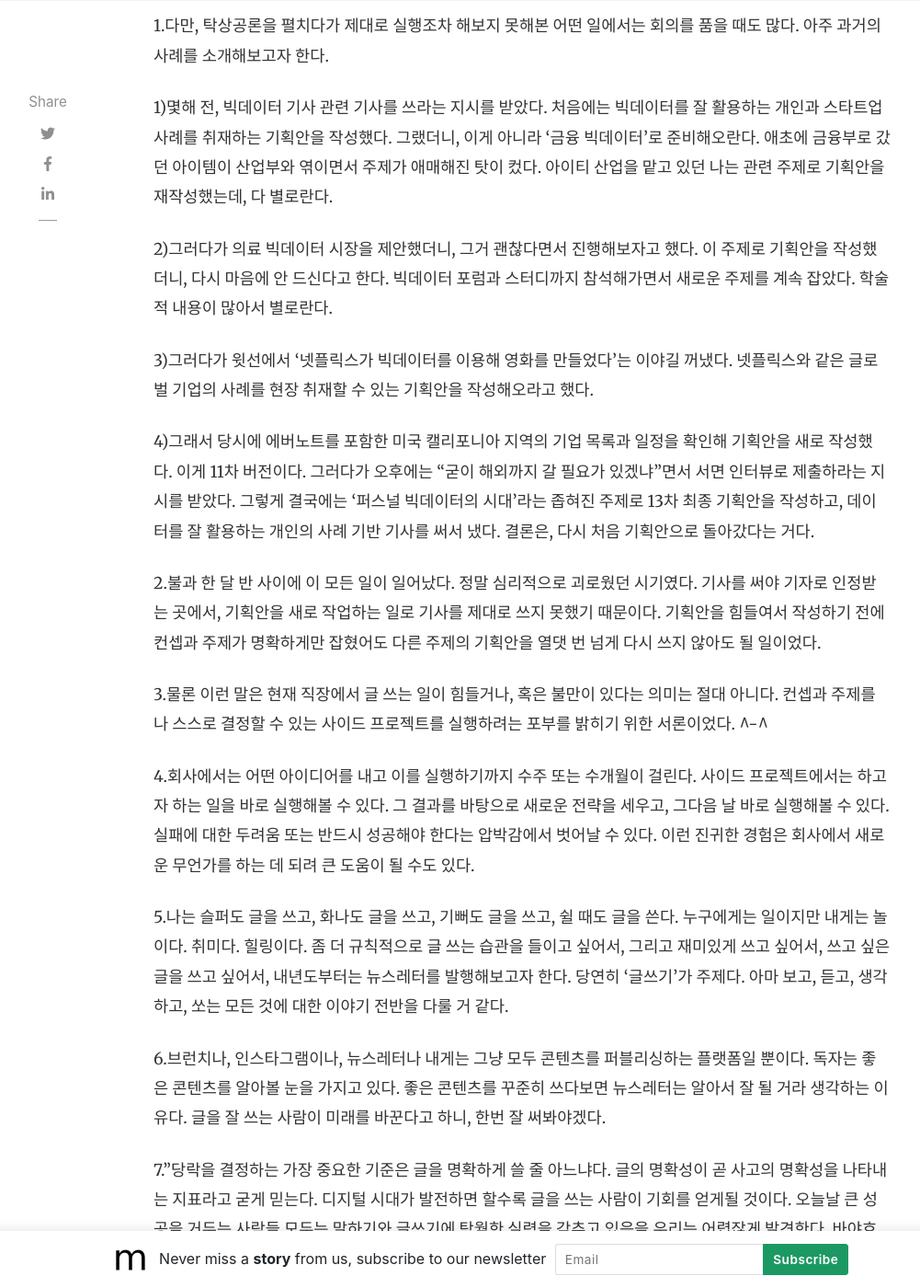
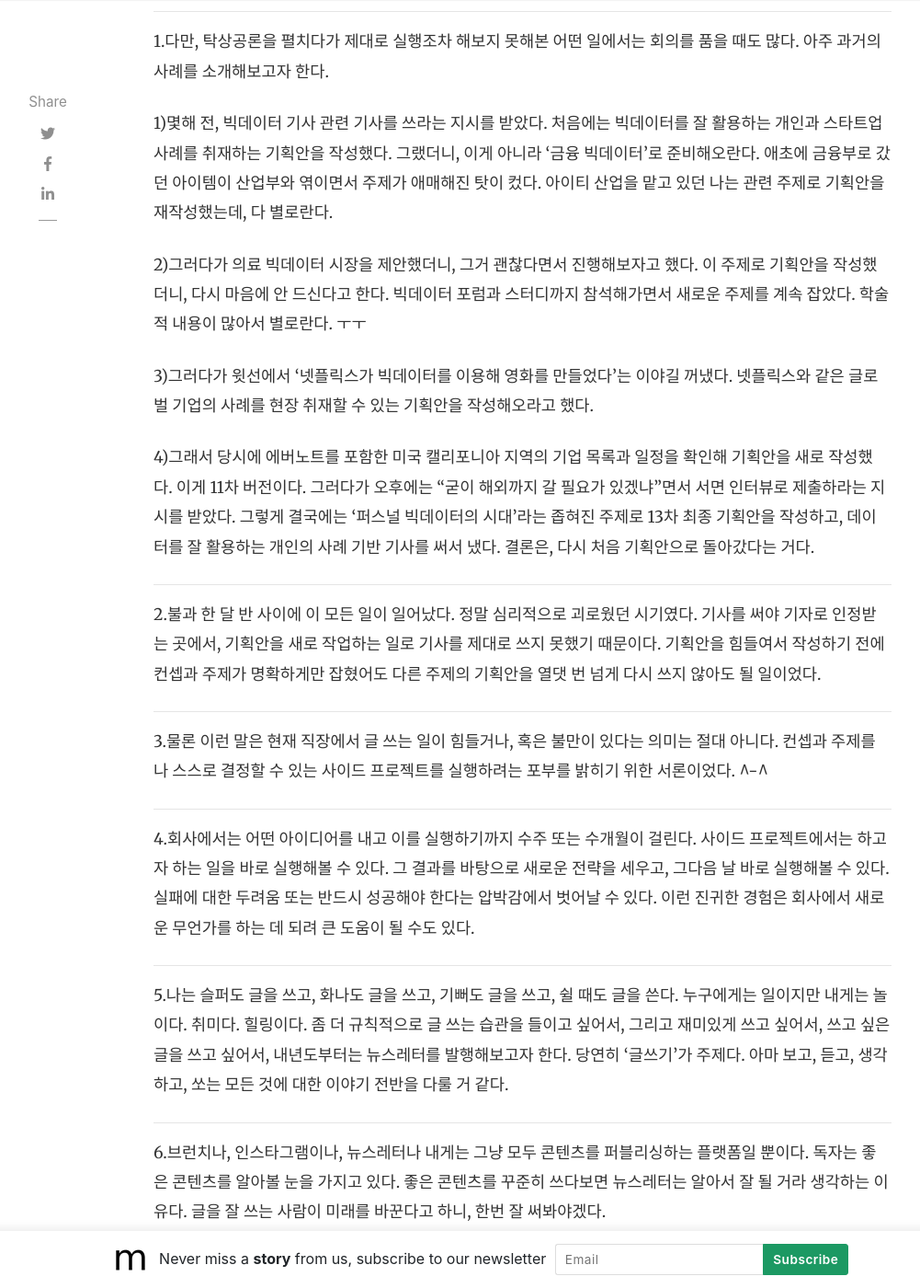
Before and after one commit to samantha-writer/samantha-writer.github.io, a Jekyll site: the page built from _posts/2020-12-22-201222-001.md, in a window 1280 px wide and 1400 px high, scrolled down 1057 px. Shown: the whole window at 92% size, without its empty margins (118-1119 px from the left). Built offline with Jekyll 4.4.1, drawn with Linux system fonts in a browser that asks for light colours; nearby versions of some CDN libraries; comment, search, counter and statistics services are not loaded; some of the changed text lies outside the part shown.

Commit message:
Update 2020-12-22-201222-001.md

```diff
--- a/_posts/2020-12-22-201222-001.md
+++ b/_posts/2020-12-22-201222-001.md
@@ -13,24 +13,38 @@
 
 0.회사에서는 여러 이해관계자로부터 여러 차례 승인 또는 검토를 받으며 글을 쓴다. 회사가 만든 성과인 만큼, 무엇보다 이를 정확하게 쓰는 게 매우 중요해서다. 더 나은 글을 쓰기 위한 필수 불가결한 요소임을 알기에 피드백 받는 걸 대단히 즐긴다.
 
+<hr>
+
 1.다만, 탁상공론을 펼치다가 제대로 실행조차 해보지 못해본 어떤 일에서는 회의를 품을 때도 많다. 아주 과거의 사례를 소개해보고자 한다.
 
 1)몇해 전, 빅데이터 기사 관련 기사를 쓰라는 지시를 받았다. 처음에는 빅데이터를 잘 활용하는 개인과 스타트업 사례를 취재하는 기획안을 작성했다. 그랬더니, 이게 아니라 '금융 빅데이터'로 준비해오란다. 애초에 금융부로 갔던 아이템이 산업부와 엮이면서 주제가 애매해진 탓이 컸다. 아이티 산업을 맡고 있던 나는 관련 주제로 기획안을 재작성했는데, 다 별로란다.
 
-2)그러다가 의료 빅데이터 시장을 제안했더니, 그거 괜찮다면서 진행해보자고 했다. 이 주제로 기획안을 작성했더니, 다시 마음에 안 드신다고 한다. 빅데이터 포럼과 스터디까지 참석해가면서 새로운 주제를 계속 잡았다. 학술적 내용이 많아서 별로란다.
+2)그러다가 의료 빅데이터 시장을 제안했더니, 그거 괜찮다면서 진행해보자고 했다. 이 주제로 기획안을 작성했더니, 다시 마음에 안 드신다고 한다. 빅데이터 포럼과 스터디까지 참석해가면서 새로운 주제를 계속 잡았다. 학술적 내용이 많아서 별로란다. ㅜㅜ
 
 3)그러다가 윗선에서 '넷플릭스가 빅데이터를 이용해 영화를 만들었다'는 이야길 꺼냈다. 넷플릭스와 같은 글로벌 기업의 사례를 현장 취재할 수 있는 기획안을 작성해오라고 했다.
 
 4)그래서 당시에 에버노트를 포함한 미국 캘리포니아 지역의 기업 목록과 일정을 확인해 기획안을 새로 작성했다. 이게 11차 버전이다. 그러다가 오후에는 "굳이 해외까지 갈 필요가 있겠냐"면서 서면 인터뷰로 제출하라는 지시를 받았다. 그렇게 결국에는 '퍼스널 빅데이터의 시대'라는 좁혀진 주제로 13차 최종 기획안을 작성하고, 데이터를 잘 활용하는 개인의 사례 기반 기사를 써서 냈다. 결론은, 다시 처음 기획안으로 돌아갔다는 거다.
 
+<hr>
+
 2.불과 한 달 반 사이에 이 모든 일이 일어났다. 정말 심리적으로 괴로웠던 시기였다. 기사를 써야 기자로 인정받는 곳에서, 기획안을 새로 작업하는 일로 기사를 제대로 쓰지 못했기 때문이다. 기획안을 힘들여서 작성하기 전에 컨셉과 주제가 명확하게만 잡혔어도 다른 주제의 기획안을 열댓 번 넘게 다시 쓰지 않아도 될 일이었다.
+
+<hr>
 
 3.물론 이런 말은 현재 직장에서 글 쓰는 일이 힘들거나, 혹은 불만이 있다는 의미는 절대 아니다. 컨셉과 주제를 나 스스로 결정할 수 있는 사이드 프로젝트를 실행하려는 포부를 밝히기 위한 서론이었다. ^-^
 
+<hr>
+
 4.회사에서는 어떤 아이디어를 내고 이를 실행하기까지 수주 또는 수개월이 걸린다. 사이드 프로젝트에서는 하고자 하는 일을 바로 실행해볼 수 있다. 그 결과를 바탕으로 새로운 전략을 세우고, 그다음 날 바로 실행해볼 수 있다. 실패에 대한 두려움 또는 반드시 성공해야 한다는 압박감에서 벗어날 수 있다. 이런 진귀한 경험은 회사에서 새로운 무언가를 하는 데 되려 큰 도움이 될 수도 있다.
+
+<hr>
 
 5.나는 슬퍼도 글을 쓰고, 화나도 글을 쓰고, 기뻐도 글을 쓰고, 쉴 때도 글을 쓴다. 누구에게는 일이지만 내게는 놀이다. 취미다. 힐링이다. 좀 더 규칙적으로 글 쓰는 습관을 들이고 싶어서, 그리고 재미있게 쓰고 싶어서, 쓰고 싶은 글을 쓰고 싶어서, 내년도부터는 뉴스레터를 발행해보고자 한다. 당연히 '글쓰기'가 주제다. 아마 보고, 듣고, 생각하고, 쏘는 모든 것에 대한 이야기 전반을 다룰 거 같다.
 
+<hr>
+
 6.브런치나, 인스타그램이나, 뉴스레터나 내게는 그냥 모두 콘텐츠를 퍼블리싱하는 플랫폼일 뿐이다. 독자는 좋은 콘텐츠를 알아볼 눈을 가지고 있다. 좋은 콘텐츠를 꾸준히 쓰다보면 뉴스레터는 알아서 잘 될 거라 생각하는 이유다. 글을 잘 쓰는 사람이 미래를 바꾼다고 하니, 한번 잘 써봐야겠다.
 
+<hr>
+
 7."당락을 결정하는 가장 중요한 기준은 글을 명확하게 쓸 줄 아느냐다. 글의 명확성이 곧 사고의 명확성을 나타내는 지표라고 굳게 믿는다. 디지털 시대가 발전하면 할수록 글을 쓰는 사람이 기회를 얻게될 것이다. 오늘날 큰 성공을 거두는 사람들 모두는 말하기와 글쓰기에 탁월한 실력을 갖추고 있음을 우리는 어렵잖게 발견한다. 바야흐로 그 어느 때 보다도 글로 사람들의 마음을 사로잡고, 설득하고, 변화시키는 때가 왔다. 글을 잘 쓰는 사람이 미래를 얻게 될 것이다." - 매트 뮤렌웨그 Matt Mullenweg 워드프레스 개발, Automatic사 CEO <타이탄의 도구들, 팀페리스 저/박선령, 정지현 역>
```
Also changed, not shown: other parts of _posts/2020-12-22-201222-001.md (+2 -2 lines).
